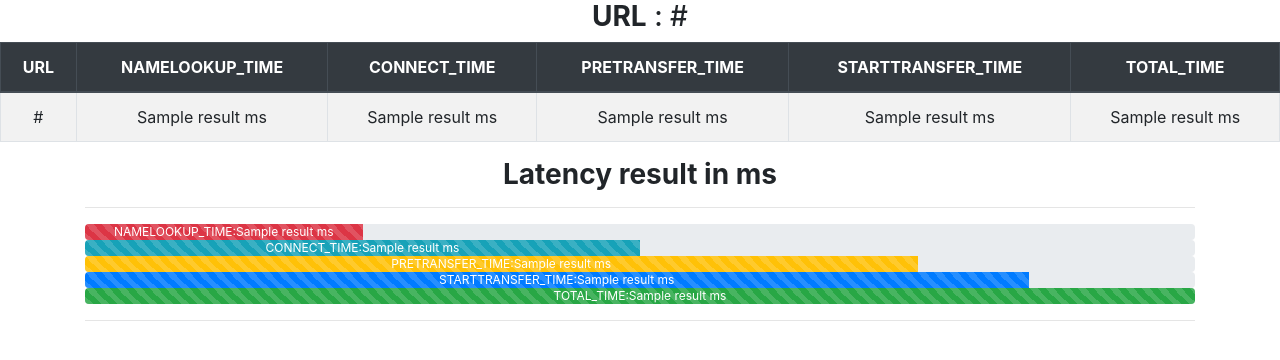
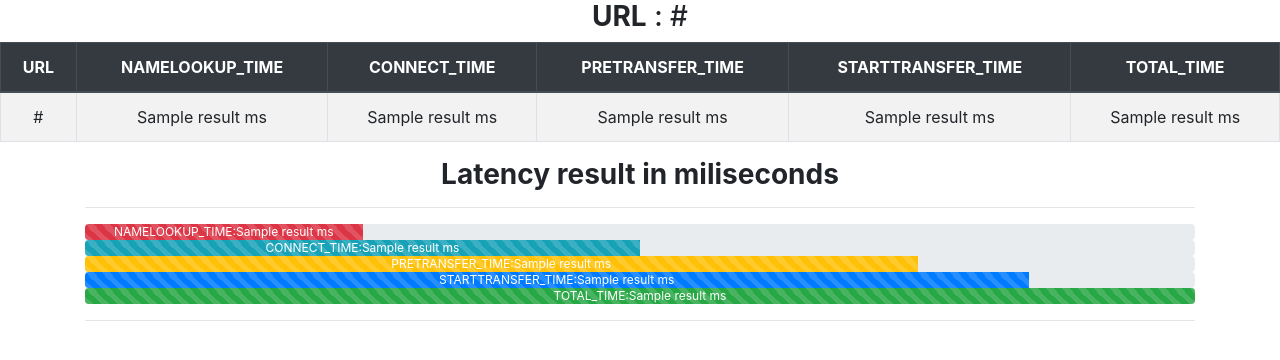
Before and after one commit to sandeshk06/Latency_analysis, a Flask app: template templates/show_latency_result.html in a window 1280 px wide. Shown: the part 56-416 px from the top of the page. Run offline with Flask 2, Linux system fonts and the light colour scheme; the template is opened without the code that fills it: most values are stand-ins (such as "Sample title", 1, 10 or a date in 2020); parts of the project's set-up code (start-up, migrations or seed data) failed here and were passed over; some libraries are stand-ins or nearby versions.

Commit message:
updated show_latency_result.html

```diff
--- a/templates/show_latency_result.html
+++ b/templates/show_latency_result.html
@@ -35,7 +35,7 @@
 
 
 <div class="container">
-        <h3 style="text-align:center"><strong> Latency result in ms </strong> </h3>
+        <h3 style="text-align:center"><strong> Latency result in miliseconds </strong> </h3>
 	<hr>
 <div class="progress">
         <div class="progress-bar progress-bar-striped bg-danger" role="progressbar" style="width: 25%" aria-valuenow="25" aria-valuemin="0" aria-valuemax="100">NAMELOOKUP_TIME:{{result[0]}} ms</div>
```
